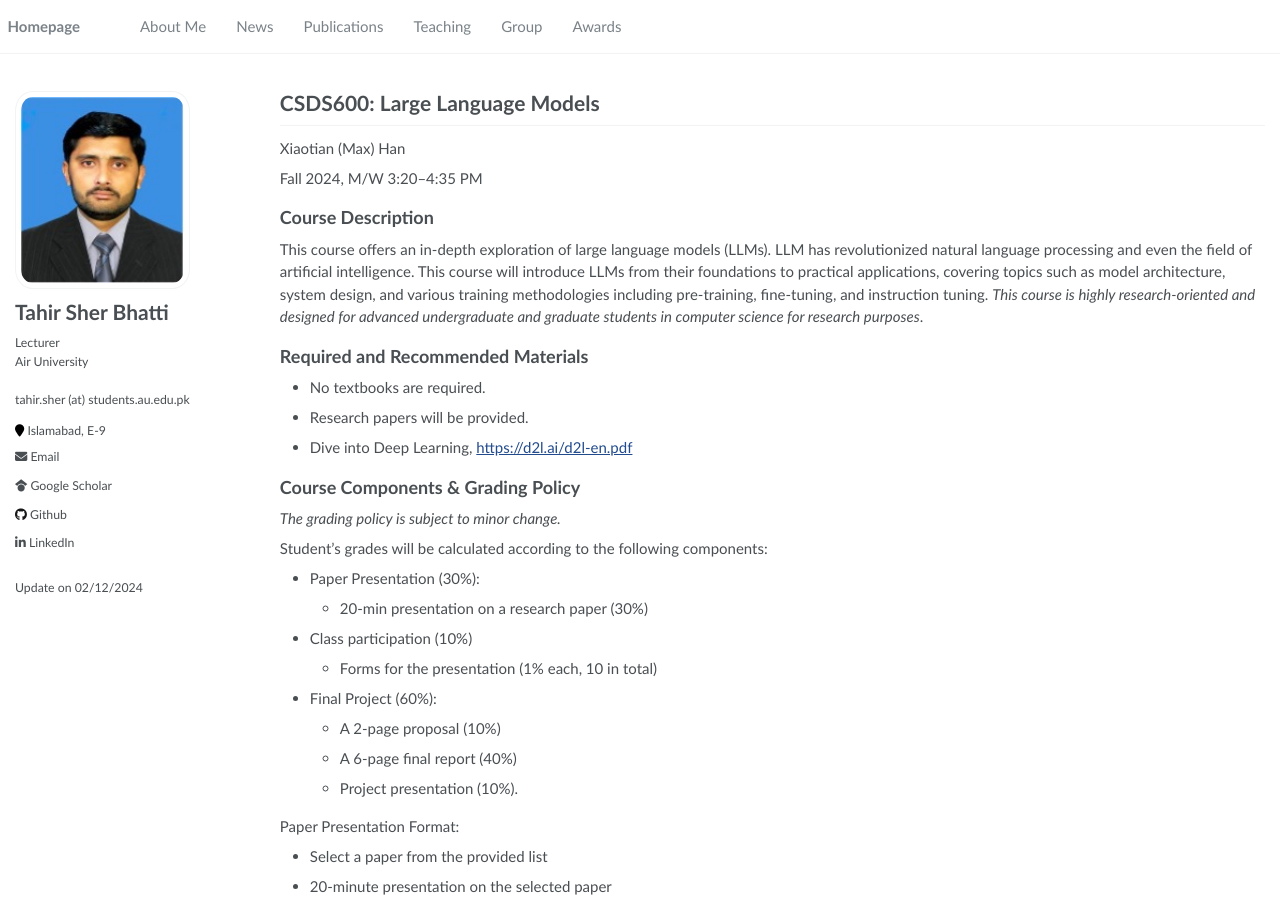
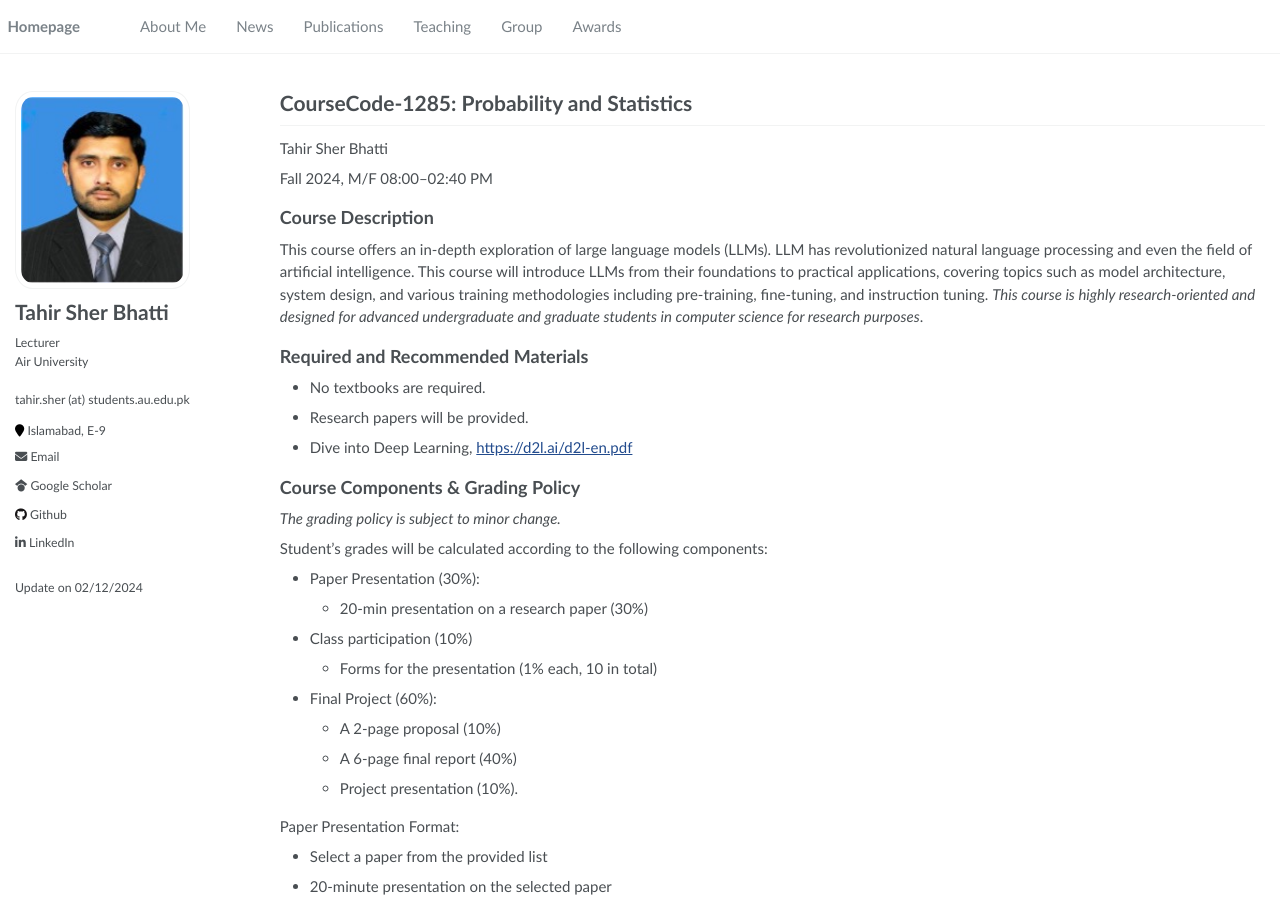
Before and after one commit to TahirSher/TahirSher.github.io, a Jekyll site: the page built from _pages/z_2024fall_csds600.md, in a window 1280 px wide and 900 px high. Built offline with Jekyll 4.4.1, drawn with Linux system fonts in a browser that asks for light colours; nearby versions of some CDN libraries.

Commit message:
Update z_2024fall_csds600.md

```diff
--- a/_pages/z_2024fall_csds600.md
+++ b/_pages/z_2024fall_csds600.md
@@ -1,16 +1,16 @@
 ---
-permalink: /csds600.html
-title: "teaching_2024fall_csds600"
+permalink: /CourseCode-1285.html
+title: "teaching_2024fall_/CourseCode-1285"
 excerpt: ""
 author_profile: true
 ---
 
 
-# **CSDS600: Large Language Models**
+# **CourseCode-1285: Probability and Statistics**
 
-Xiaotian (Max) Han
+Tahir Sher Bhatti
 
-Fall 2024, M/W 3:20–4:35 PM
+Fall 2024, M/F 08:00–02:40 PM
 
 
 ## **Course Description**
```
